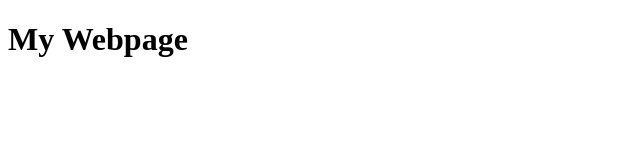
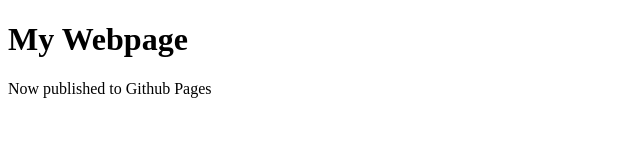
Before and after one commit to sdbarlow/sdbarlow.github.io, a plain HTML site: page index.html in a window 1280 px wide. Shown: the whole page, without its empty margins (0-640 px from the left). Drawn offline with Linux system fonts and the light colour scheme.

Commit message:
Add publication note to index.html

```diff
--- a/index.html
+++ b/index.html
@@ -5,5 +5,6 @@
   </head>
   <body>
     <h1>My Webpage</h1>
+    <p>Now published to Github Pages</p>
   </body>
 </html>
```
